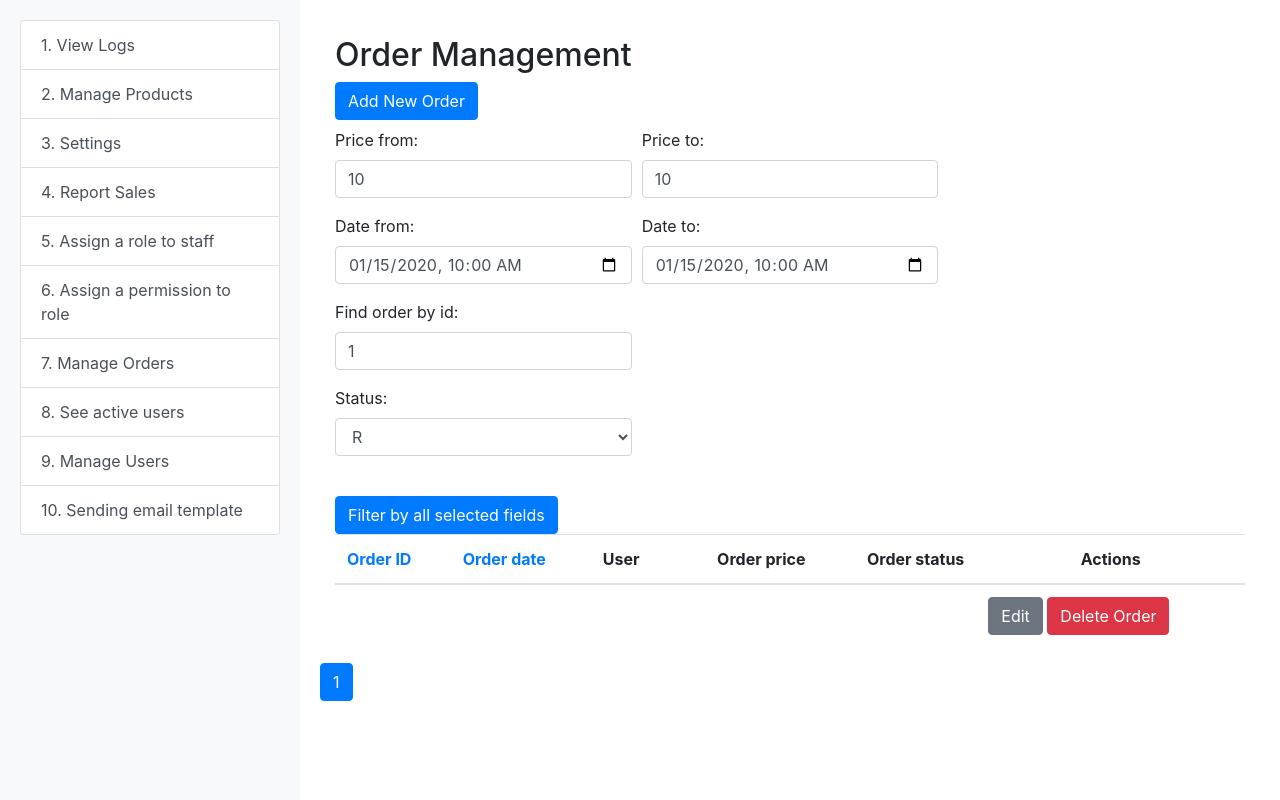
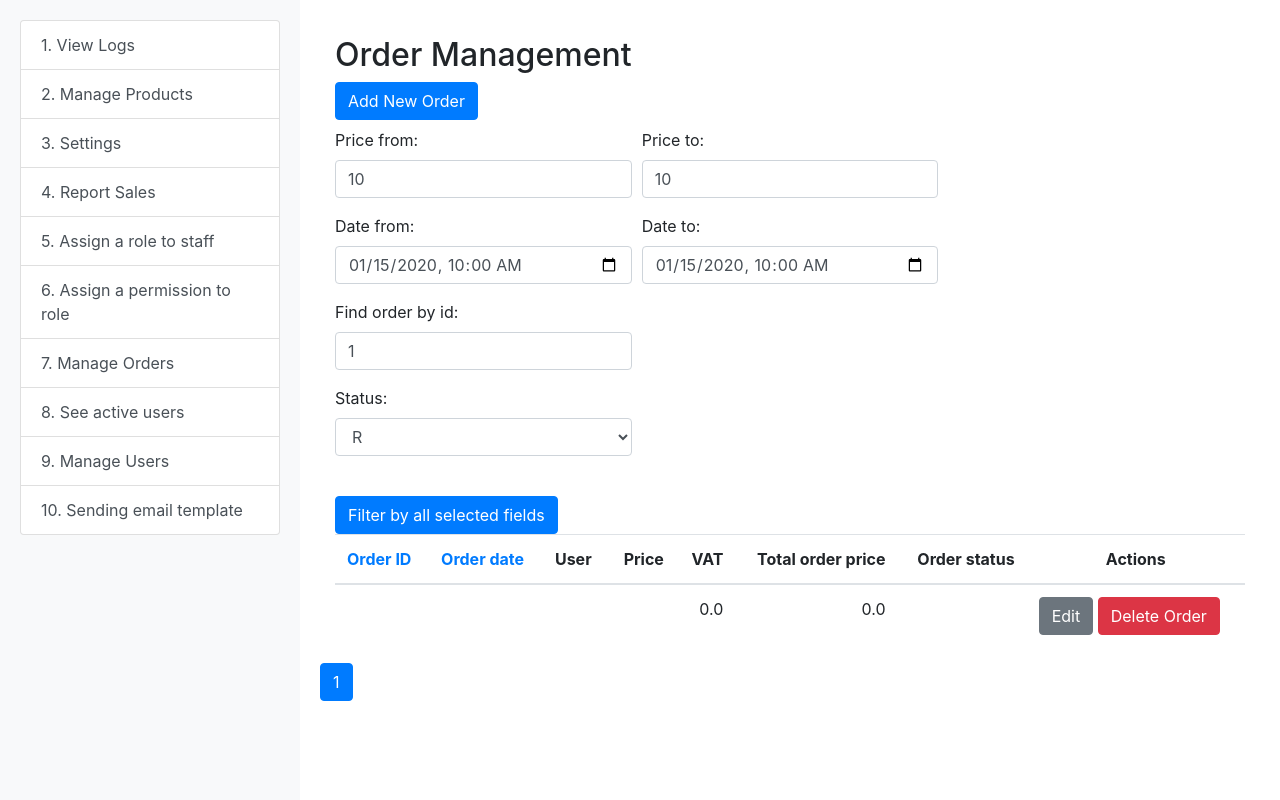
Before and after one commit to Kolpic/Online-Store, a Flask app: template Forum-Project/project/templates/crud_orders.html in a window 1280 px wide. Run offline with Flask 3, Linux system fonts and the light colour scheme; tables that the repository leaves empty hold one stand-in row (values such as "Sample post"); the template is opened without the code that fills it: values that come from a table or form of the project are taken from there, most other values are stand-ins (such as "Sample title", 1, 10 or a date in 2020); some libraries are stand-ins or nearby versions.

Commit message:
added vat and total vat price in crud orders, price filters are working with total vat price

```diff
--- a/Forum-Project/project/main.py
+++ b/Forum-Project/project/main.py
@@ -2205,12 +2205,13 @@ def back_office_manager(conn, cur, *params):
         query = """
             SELECT
                 o.order_id,
-                u.first_name || ' ' || u.last_name as user_names,
-                array_agg(p.name) as product_names,
-                to_char(sum(oi.quantity * oi.price),'FM999999990.00') as order_price,
+                u.first_name || ' ' || u.last_name                    AS user_names,
+                array_agg(p.name)                                     AS product_names,
+                to_char(sum(oi.quantity * oi.price),'FM999999990.00') AS order_price,
                 o.status,
-                to_char(o.order_date, 'MM-DD-YYYY HH:MI:SS') AS formatted_order_date,
-                c.symbol
+                to_char(o.order_date, 'MM-DD-YYYY HH:MI:SS')          AS formatted_order_date,
+                c.symbol,
+                oi.vat
             FROM orders      AS o
             JOIN users       AS u  ON o.user_id     = u.id
             JOIN order_items AS oi ON o.order_id    = oi.order_id
@@ -2238,12 +2239,20 @@ def back_office_manager(conn, cur, *params):
             query += " AND o.status = %s"
             params.append(status)
 
+        # AND products.price + (products.price * (CAST(settings.value AS numeric) / 100)) BETWEEN %s AND %s"
         if price_min and price_max:
-            query += "GROUP BY o.order_id, user_names, c.symbol HAVING sum(oi.quantity * oi.price) >= %s AND sum(oi.quantity * oi.price) <= %s"
+            query += """
+                        GROUP BY
+                            o.order_id,
+                            user_names,
+                            c.symbol,
+                            oi.vat
+                            HAVING sum((oi.quantity * oi.price) + ((oi.quantity * oi.price) * (CAST(oi.vat AS numeric) / 100))) >= %s AND sum((oi.quantity * oi.price) + ((oi.quantity * oi.price) * (CAST(oi.vat AS numeric) / 100))) <= %s
+                    """
             params.extend([price_min, price_max])
 
         if price_min == '' and price_max == '':
-            query += " GROUP BY o.order_id, user_names, c.symbol "
+            query += " GROUP BY o.order_id, user_names, c.symbol, oi.vat "
 
         query += f" ORDER BY o.order_{sort_by} {sort_order} "
 
@@ -2258,7 +2267,9 @@ def back_office_manager(conn, cur, *params):
 
         loaded_orders = len(orders)
 
-        return render_template('crud_orders.html', page=page,total_pages=total_length_query // per_page ,orders=orders, statuses=statuses, current_status=status, price_min=price_min, price_max=price_max, order_by_id=order_by_id, date_from=date_from, date_to=date_to, per_page=per_page, sort_by=sort_by, sort_order=sort_order)
+        return render_template('crud_orders.html', page=page,total_pages=total_length_query // per_page ,orders=orders, statuses=statuses,
+            current_status=status, price_min=price_min, price_max=price_max, order_by_id=order_by_id,
+            date_from=date_from, date_to=date_to, per_page=per_page, sort_by=sort_by, sort_order=sort_order)
 
     elif request.path == f'/crud_orders/add_order' and len(request.path.split('/')) == 3:
 
--- a/Forum-Project/project/templates/crud_orders.html
+++ b/Forum-Project/project/templates/crud_orders.html
@@ -96,7 +96,9 @@
                     <th><a href="?sort=id&order={{ 'asc' if request.args.get('sort') == 'id' and request.args.get('order') == 'desc' else 'desc' }}&page={{ page }}&price_min={{ price_min }}&price_max={{ price_max }}&order_by_id={{ order_by_id }}&date_from={{ date_from }}&date_to={{ date_to }}&status={{ status }}">Order ID</a></th>
                     <th><a href="?sort=date&order={{ 'desc' if request.args.get('sort') == 'date' and request.args.get('order') == 'asc' else 'asc' }}&page={{ page }}&price_min={{ price_min }}&price_max={{ price_max }}&order_by_id={{ order_by_id }}&date_from={{ date_from }}&date_to={{ date_to }}&status={{ status }}">Order date</a></th>
                     <th>User</th>
-                    <th class="text-right">Order price</th>
+                    <th class="text-right">Price</th>
+                    <th class="text-right">VAT</th>
+                    <th class="text-right">Total order price</th>
                     <th class="text-right">Order status</th>
                     <th class="text-center">Actions</th>
                 </tr>
@@ -108,6 +110,9 @@
                     <td>{{ order[5] }}</td>
                     <td>{{ order[1] }}</td>
                     <td class="text-right">{{ order[3] }} {{ order[6] }}</td>
+                    <td class="text-right">{{ (order[3]|float * (order[7]|float / 100))|round(2) }} {{ order[6] }}</td>
+                    <td class="text-right">{{ (order[3]|float + (order[3]|float * (order[7]|float / 100)))|round(2) }} {{ order[6] }}</td>
+
                     <td class="text-right">{{ order[4] }}</td>
                     <td>
                         <div class="btn-group-horizontal">
```
